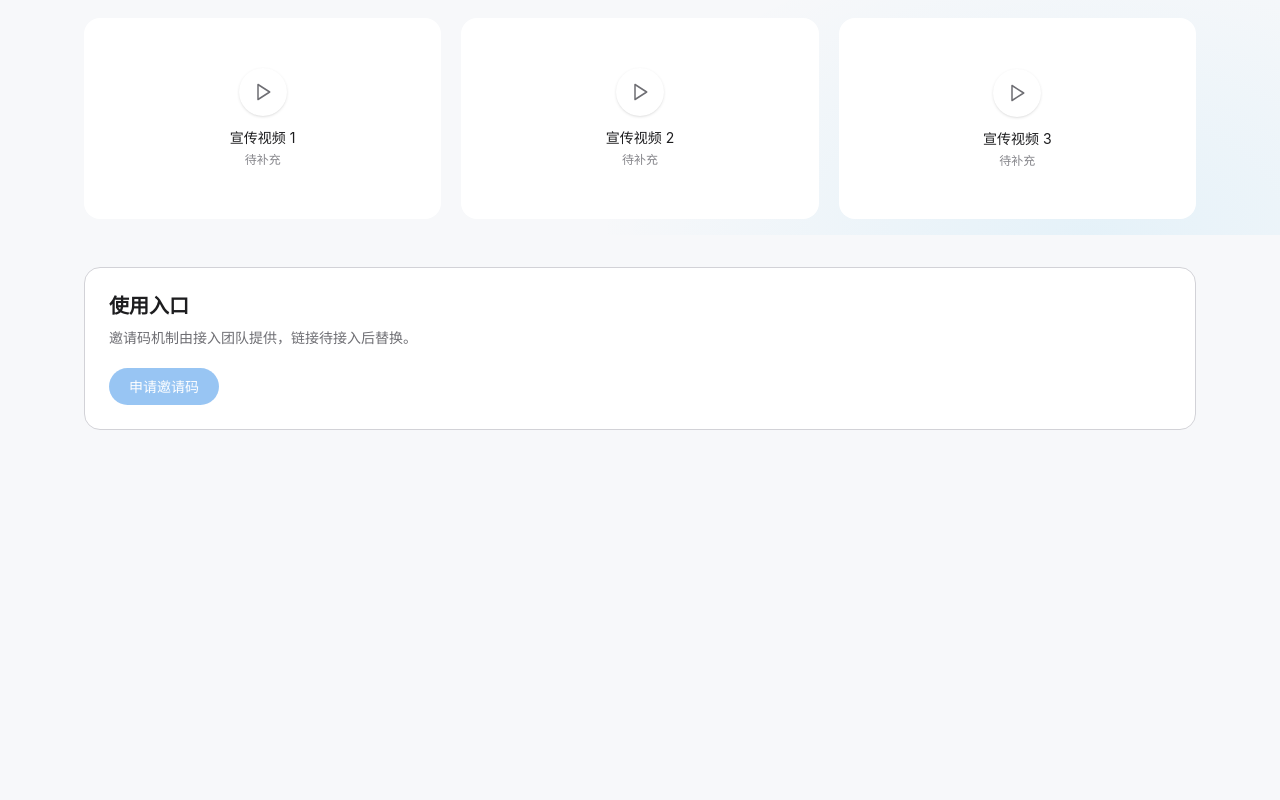
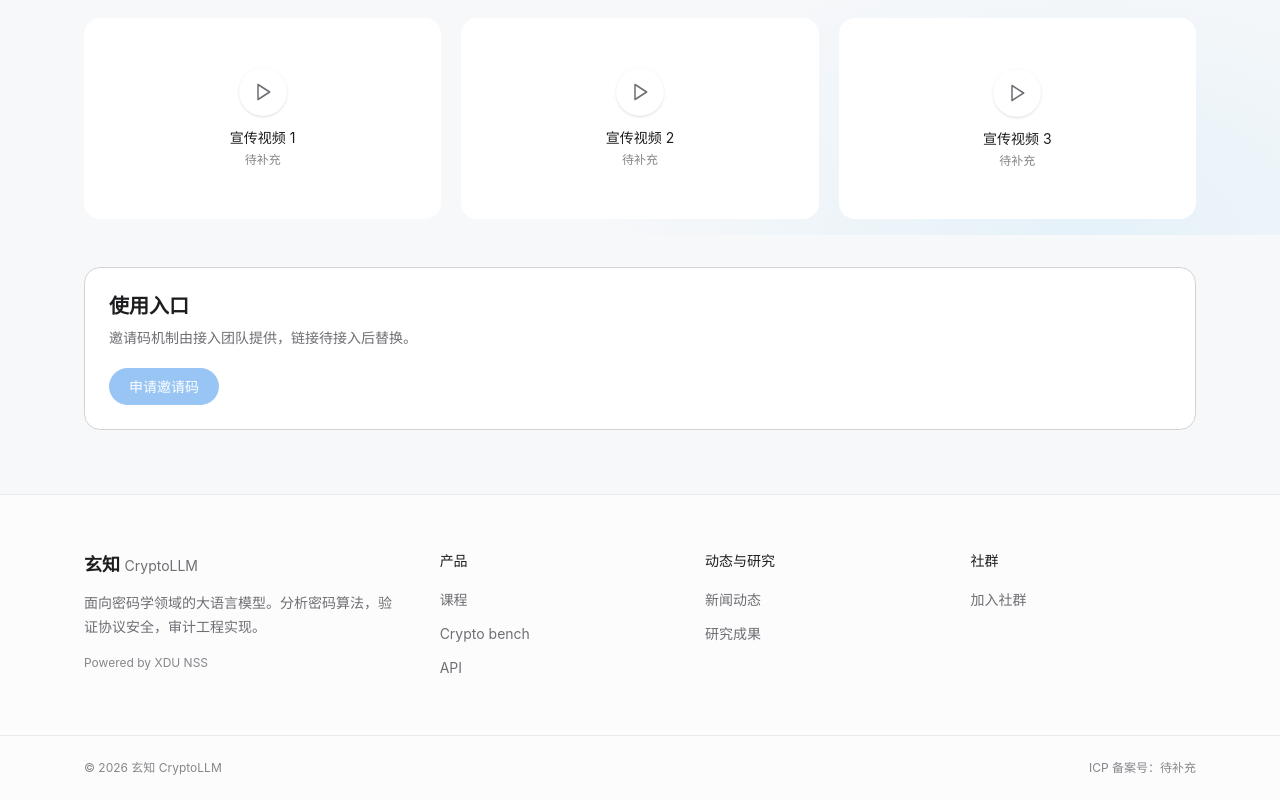
Before and after one commit to 2713498198/Cryptollm-web, a Next.js app: page /products/v4 in a window 1280 px wide. Shown: the part 565-1365 px from the top of the page. Before the commit the page ends 1059 px from the top, so only its background shows below. Built offline with nearby package versions, Linux system fonts and the light colour scheme.

Commit message:
Revert "删除全站页脚模块"
This reverts commit dffcc5d7a1c20ae610d7766e7b2ce87723abdd2c.

```diff
--- a/app/layout.tsx
+++ b/app/layout.tsx
@@ -1,5 +1,6 @@
 import type { Metadata } from "next";
 import "./globals.css";
+import PageFooter from "@/components/PageFooter";
 import SiteHeader from "@/components/SiteHeader";
 
 export const metadata: Metadata = {
@@ -34,6 +35,7 @@ export default function RootLayout({ children }: LayoutProps<"/">) {
         <main id="main-content" className="flex-1">
           {children}
         </main>
+        <PageFooter />
       </body>
     </html>
   );
--- a/app/page.tsx
+++ b/app/page.tsx
@@ -214,6 +214,9 @@ export default function HomePage() {
                 </div>
               </div>
             </div>
+            <div className="mt-16 border-t border-line-soft pt-6 text-[12px] text-ink-faint">
+              © 2026 玄知 CryptoLLM · Powered by XDU NSS · ICP 备案号待补充
+            </div>
           </div>
         </section>
       </div>
--- /dev/null
+++ b/components/PageFooter.tsx
@@ -0,0 +1,10 @@
+"use client";
+
+import { usePathname } from "next/navigation";
+import SiteFooter from "@/components/SiteFooter";
+
+export default function PageFooter() {
+  const pathname = usePathname();
+  if (pathname === "/") return null;
+  return <SiteFooter />;
+}
--- /dev/null
+++ b/components/SiteFooter.tsx
@@ -0,0 +1,88 @@
+import Link from "next/link";
+
+const columns = [
+  {
+    title: "动态与研究",
+    links: [
+      { href: "/news", label: "新闻动态" },
+      { href: "/research", label: "研究成果" },
+    ],
+  },
+  {
+    title: "社群",
+    links: [{ href: "/community", label: "加入社群" }],
+  },
+];
+
+export default function SiteFooter() {
+  return (
+    <footer className="border-t border-line-soft bg-surface/60">
+      <div className="mx-auto grid max-w-6xl gap-10 px-5 py-14 md:grid-cols-[1.4fr_1fr_1fr_1fr]">
+        <div>
+          <div className="text-lg font-semibold text-ink">
+            玄知 <span className="text-sm font-normal text-ink-dim">CryptoLLM</span>
+          </div>
+          <p className="mt-3 max-w-xs text-sm leading-6 text-ink-dim">
+            面向密码学领域的大语言模型。分析密码算法，验证协议安全，审计工程实现。
+          </p>
+          <p className="mt-4 text-xs text-ink-faint">Powered by XDU NSS</p>
+        </div>
+
+        <div>
+          <div className="text-sm font-medium text-ink">产品</div>
+          <ul className="mt-4 space-y-2.5">
+            <li>
+              <Link
+                href="/courses"
+                className="text-sm text-ink-dim transition-colors hover:text-ink"
+              >
+                课程
+              </Link>
+            </li>
+            <li>
+              <Link
+                href="/bench"
+                className="text-sm text-ink-dim transition-colors hover:text-ink"
+              >
+                Crypto bench
+              </Link>
+            </li>
+            <li>
+              <Link
+                href="/api"
+                className="text-sm text-ink-dim transition-colors hover:text-ink"
+              >
+                API
+              </Link>
+            </li>
+          </ul>
+        </div>
+
+        {columns.map((col) => (
+          <div key={col.title}>
+            <div className="text-sm font-medium text-ink">{col.title}</div>
+            <ul className="mt-4 space-y-2.5">
+              {col.links.map((link) => (
+                <li key={link.label}>
+                  <Link
+                    href={link.href}
+                    className="text-sm text-ink-dim transition-colors hover:text-ink"
+                  >
+                    {link.label}
+                  </Link>
+                </li>
+              ))}
+            </ul>
+          </div>
+        ))}
+      </div>
+
+      <div className="border-t border-line-soft">
+        <div className="mx-auto flex max-w-6xl flex-col gap-2 px-5 py-6 text-xs text-ink-faint md:flex-row md:items-center md:justify-between">
+          <span>© 2026 玄知 CryptoLLM</span>
+          <span>ICP 备案号：待补充</span>
+        </div>
+      </div>
+    </footer>
+  );
+}
```
